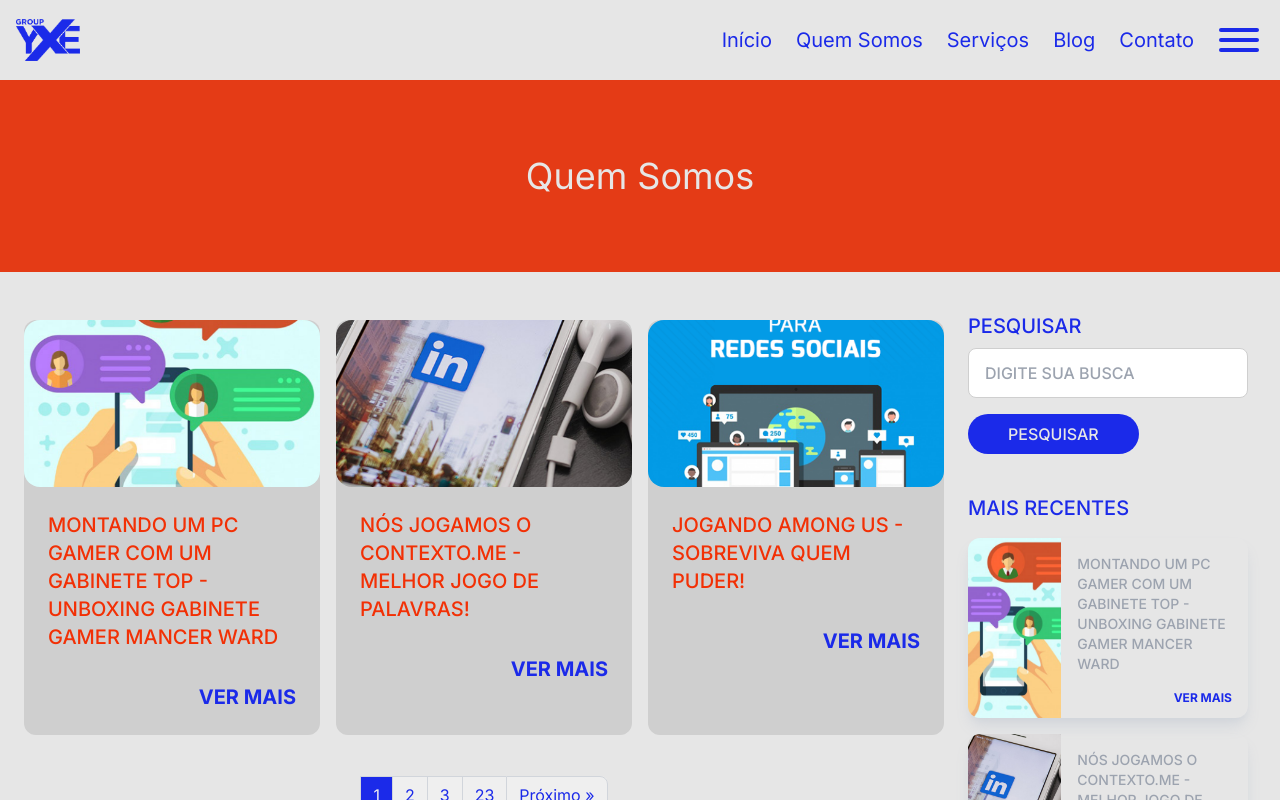
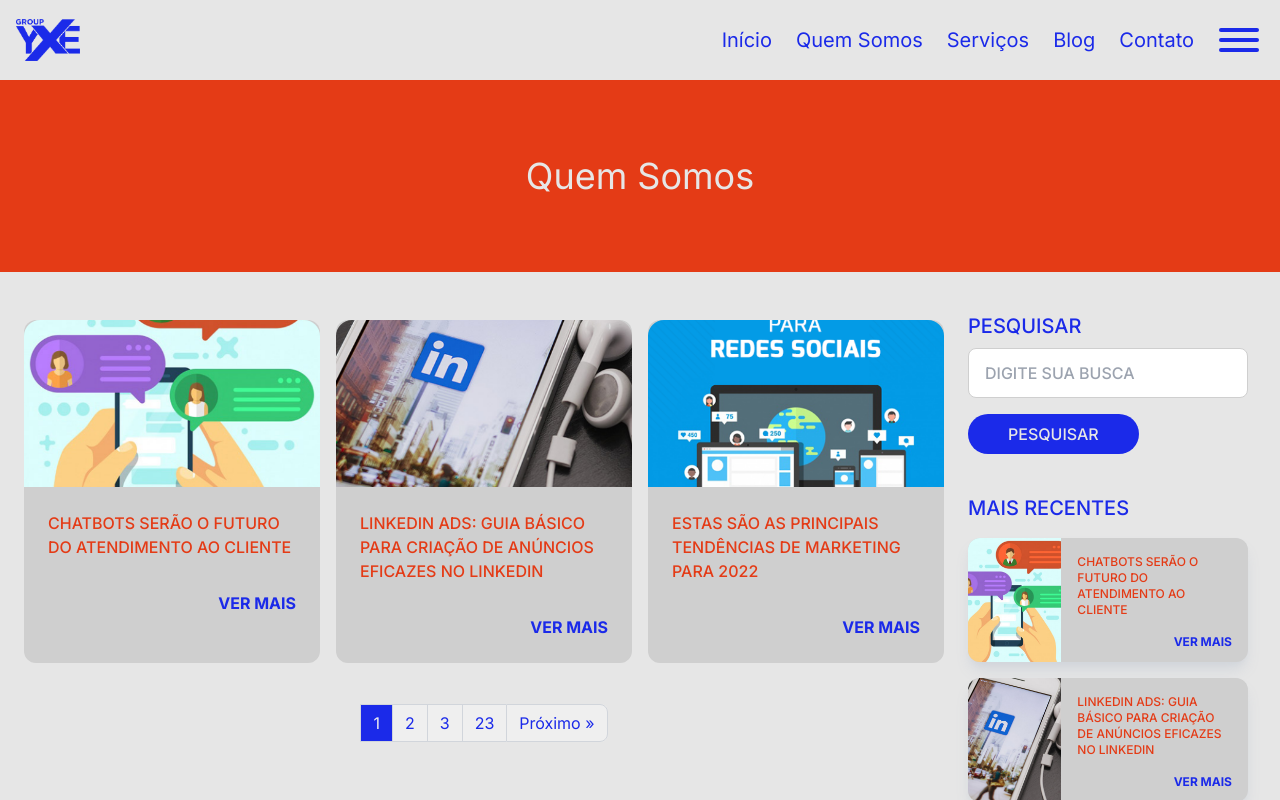
Before and after one commit to webyxe/yxe-new, a Next.js app: page /blog in a window 1280 px wide. Shown: the top 800 px of the page. Built offline with nearby package versions, Linux system fonts and the light colour scheme.

Commit message:
Conteúdos - Servicos

```diff
--- a/app/blog/page.tsx
+++ b/app/blog/page.tsx
@@ -1,23 +1,18 @@
 "use client"
-import Image from 'next/image'
-import React, { Fragment, useState } from 'react';
-import { Dialog, Transition } from '@headlessui/react'
-
-import { FontAwesomeIcon } from '@fortawesome/react-fontawesome'
-import { faClose } from '@fortawesome/free-solid-svg-icons'
+import React from 'react';
 
 export default function Page() {
     const artigos = [
         {
-            "title": "Montando um PC Gamer com um gabinete top - Unboxing Gabinete Gamer Mancer WARD",
+            "title": "Chatbots serão o futuro do atendimento ao cliente",
             "img": "/files/artigos/chatbot-o-futuro-do-atendimento.png",
         },
         {
-            "title": "Nós jogamos o Contexto.me - Melhor jogo de palavras!",
+            "title": "Linkedin Ads: Guia Básico para criação de Anúncios eficazes no linkedin",
             "img": "/files/artigos/video-patrocinado-no-linkedin.png",
         },
         {
-            "title": "Jogando Among Us - Sobreviva quem puder!",
+            "title": "Estas são as principais tendências de marketing para 2022",
             "img": "/files/artigos/5-ferramentas-para-redes-sociais-que-voce-precisa-conhecer.png",
         },
     ];
@@ -52,10 +47,10 @@ export default function Page() {
                                         artigos.map((artigoCurrent) => (
                                             <div  key={artigoCurrent.img} className="w-full py-2">
                                                 <a>
-                                                    <div className="rounded-xl overflow-hidden shadow-lg shadow-gray-300 flex">
+                                                    <div className="rounded-xl bg-gray-200 overflow-hidden shadow-lg shadow-gray-300 flex">
                                                         <div className="w-1/3 bg-center bg-cover" style={{ backgroundImage: "url('" + artigoCurrent.img + "')" }}></div>
                                                         <div className="w-2/3 px-4 pt-4 pb-1 uppercase">
-                                                            <h3 className="text-sm text-gray-400 font-medium pb-2">
+                                                            <h3 className="text-xs text-orange-600 font-medium pb-2">
                                                                 {artigoCurrent.title}
                                                             </h3>
                                                             <div className="text-blue-500 text-right py-2 text-xs font-bold">
@@ -148,10 +143,10 @@ export default function Page() {
                                         <div key={artigoCurrent.img} className="px-2 py-4 h-full transform hover:scale-105 transition duration-500">
                                             <a target="_blank" className="h-full">
                                                 <div className="bg-gray-200 rounded-xl h-full overflow-hidden">
-                                                    <img src={artigoCurrent.img} className="w-full object-cover aspect-video rounded-xl md:rounded-2xl lazyloaded" alt="" />
+                                                    <img src={artigoCurrent.img} className="w-full object-cover aspect-video rounded-t-xl md:rounded-t-2xl lazyloaded" alt="" />
                                                     <div className="px-3 md:px-6 pt-3 md:pt-6 pb-2 md:pb-4 uppercase">
-                                                        <h3 className="text-base md:text-xl text-orange-500 font-medium pb-3 md:pb-6">{artigoCurrent.title}</h3>
-                                                        <div className="text-blue-500 text-right py-2 text-base md:text-xl font-bold">VER MAIS</div>
+                                                        <h3 className="text-xs md:text-sm xl:text-base text-orange-600 font-medium pb-3 md:pb-6">{artigoCurrent.title}</h3>
+                                                        <div className="text-blue-500 text-right py-2 text-sm md:text-base font-bold">VER MAIS</div>
                                                     </div>
                                                 </div>
                                             </a>
--- a/app/api/contentServicos.tsx
+++ b/app/dados/contentServicos.tsx
@@ -1,4 +1,8 @@
 export default function ContentServicos() {
-    const servicos = "b";
+    const servicos = [
+        {
+
+        }
+    ];
     return servicos;
 }
--- a/app/page.tsx
+++ b/app/page.tsx
@@ -1,4 +1,3 @@
-import ContentServicos from "./api/contentServicos";
 import Banner from "./parts/home/banner";
 import Canais from "./parts/home/canais";
 import Contato from "./parts/home/contato";
@@ -9,10 +8,8 @@ import Servicos from "./parts/home/servicos";
 
 
 export default function Home() {
-    const meus = ContentServicos();
     return (
         <div>
-            {meus}
             <Banner />
             <QuemSomos />
             <Servicos />
--- a/app/parts/home/canais.tsx
+++ b/app/parts/home/canais.tsx
@@ -4,54 +4,54 @@ const Canais = () => {
     return (
         <section id="agencia" className="bg-blue-600 py-20">
             <div className="container mx-auto px-4">
-                <div className="grid md:grid-cols-2">
-                    <div className="my-4 md:my-0">
-                        <h2 className="text-xl md:text-4xl text-center text-white font-bold">Somos uma agência</h2>
-                        <h2 className="text-xl md:text-4xl text-center uppercase text-orange-500 font-bold -rotate-3">Certificada</h2>
+                <div className="md:flex gap-2">
+                    <div className="md:w-1/2 my-4 md:my-0">
+                        <h2 className="text-lg md:text-xl xl:text-4xl text-center text-white font-bold">Somos uma agência</h2>
+                        <h2 className="text-lg md:text-xl xl:text-4xl text-center uppercase text-orange-500 font-bold -rotate-3">Certificada</h2>
                         <div className="grid grid-cols-2 lg:grid-cols-3 gap-4">
                             <div className="p-4 md:p-8 flex justify-center items-center">
-                                <Image src="/img/certificados/partner.png" width={200} height={160} className="w-full md:w-3/4" alt="" />
+                                <Image src="/img/certificados/partner.png" width={200} height={160} className="w-2/3 md:w-3/4" alt="" />
                             </div>
                             <div className="p-4 md:p-8 flex justify-center items-center">
-                                <Image src="/img/certificados/meta.png" width={200} height={160} className="w-full md:w-3/4" alt="" />
+                                <Image src="/img/certificados/meta.png" width={200} height={160} className="w-2/3 md:w-3/4" alt="" />
                             </div>
                             <div className="p-4 md:p-8 flex justify-center items-center">
-                                <Image src="/img/certificados/tiktok.png" width={200} height={160} className="w-full md:w-3/4" alt="" />
+                                <Image src="/img/certificados/tiktok.png" width={200} height={160} className="w-2/3 md:w-3/4" alt="" />
                             </div>
                             <div className="p-4 md:p-8 flex justify-center items-center">
-                                <Image src="/img/certificados/cenp.png" width={200} height={160} className="w-full md:w-3/4" alt="" />
+                                <Image src="/img/certificados/cenp.png" width={200} height={160} className="w-2/3 md:w-3/4" alt="" />
                             </div>
                             <div className="p-4 md:p-8 flex justify-center items-center">
-                                <Image src="/img/certificados/ancine.png" width={200} height={160} className="w-full md:w-3/4" alt="" />
+                                <Image src="/img/certificados/ancine.png" width={200} height={160} className="w-2/3 md:w-3/4" alt="" />
                             </div>
                             <div className="p-4 md:p-8 flex justify-center items-center">
-                                <Image src="/img/certificados/fenapro.png" width={200} height={160} className="w-full md:w-3/4" alt="" />
+                                <Image src="/img/certificados/fenapro.png" width={200} height={160} className="w-2/3 md:w-3/4" alt="" />
                             </div>
                         </div>
                     </div>
                     <div className="w-[2px] bg-white rounded-full hidden md:block"></div>
-                    <div className="my-4 md:my-0">
+                    <div className="md:w-1/2 my-4 md:my-0">
 
-                        <h2 className="text-xl md:text-4xl text-center text-white font-bold">Parceira dos principais</h2>
-                        <h2 className="text-xl md:text-4xl text-center uppercase text-orange-500 font-bold -rotate-3">Veículos de Comunicação</h2>
+                        <h2 className="text-lg md:text-2xl xl:text-4xl text-center text-white font-bold">Parceira dos principais</h2>
+                        <h2 className="text-lg md:text-2xl xl:text-4xl text-center uppercase text-orange-500 font-bold -rotate-3">Veículos de Comunicação</h2>
                         <div className="grid grid-cols-2 lg:grid-cols-3 gap-4">
                             <div className="p-4 md:p-8 flex justify-center items-center">
-                                <Image src="/img/canais/globo.png" width={200} height={160} className="w-1/2" alt="" />
+                                <Image src="/img/canais/globo.png" width={200} height={160} className="w-1/3 md:w-1/2" alt="" />
                             </div>
                             <div className="p-4 md:p-8 flex justify-center items-center">
-                                <Image src="/img/canais/record.png" width={200} height={160} className="w-1/2" alt="" />
+                                <Image src="/img/canais/record.png" width={200} height={160} className="w-1/3 md:w-1/2" alt="" />
                             </div>
                             <div className="p-4 md:p-8 flex justify-center items-center">
-                                <Image src="/img/canais/sbt.png" width={200} height={160} className="w-1/2" alt="" />
+                                <Image src="/img/canais/sbt.png" width={200} height={160} className="w-1/3 md:w-1/2" alt="" />
                             </div>
                             <div className="p-4 md:p-8 flex justify-center items-center">
-                                <Image src="/img/canais/band.png" width={200} height={160} className="w-1/2" alt="" />
+                                <Image src="/img/canais/band.png" width={200} height={160} className="w-1/3 md:w-1/2" alt="" />
                             </div>
                             <div className="p-4 md:p-8 flex justify-center items-center">
-                                <Image src="/img/canais/tupi.png" width={200} height={160} className="w-1/2" alt="" />
+                                <Image src="/img/canais/tupi.png" width={200} height={160} className="w-1/3 md:w-1/2" alt="" />
                             </div>
                             <div className="p-4 md:p-8 flex justify-center items-center">
-                                <Image src="/img/canais/redetv.png" width={200} height={160} className="w-1/2" alt="" />
+                                <Image src="/img/canais/redetv.png" width={200} height={160} className="w-1/3 md:w-1/2" alt="" />
                             </div>
                         </div>
                     </div>
```
Also changed, not shown: app/blog/[slug]/page.tsx (added).
